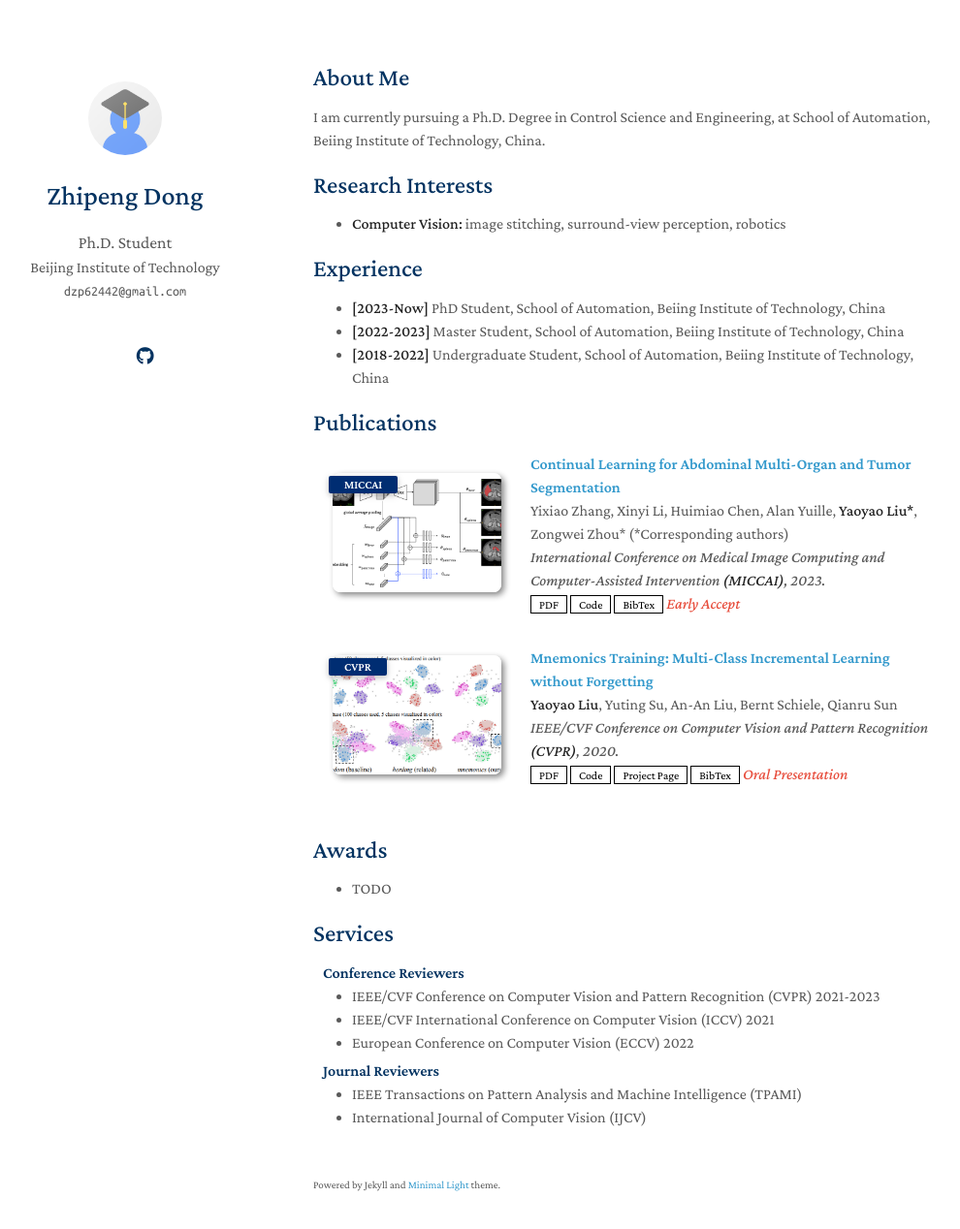
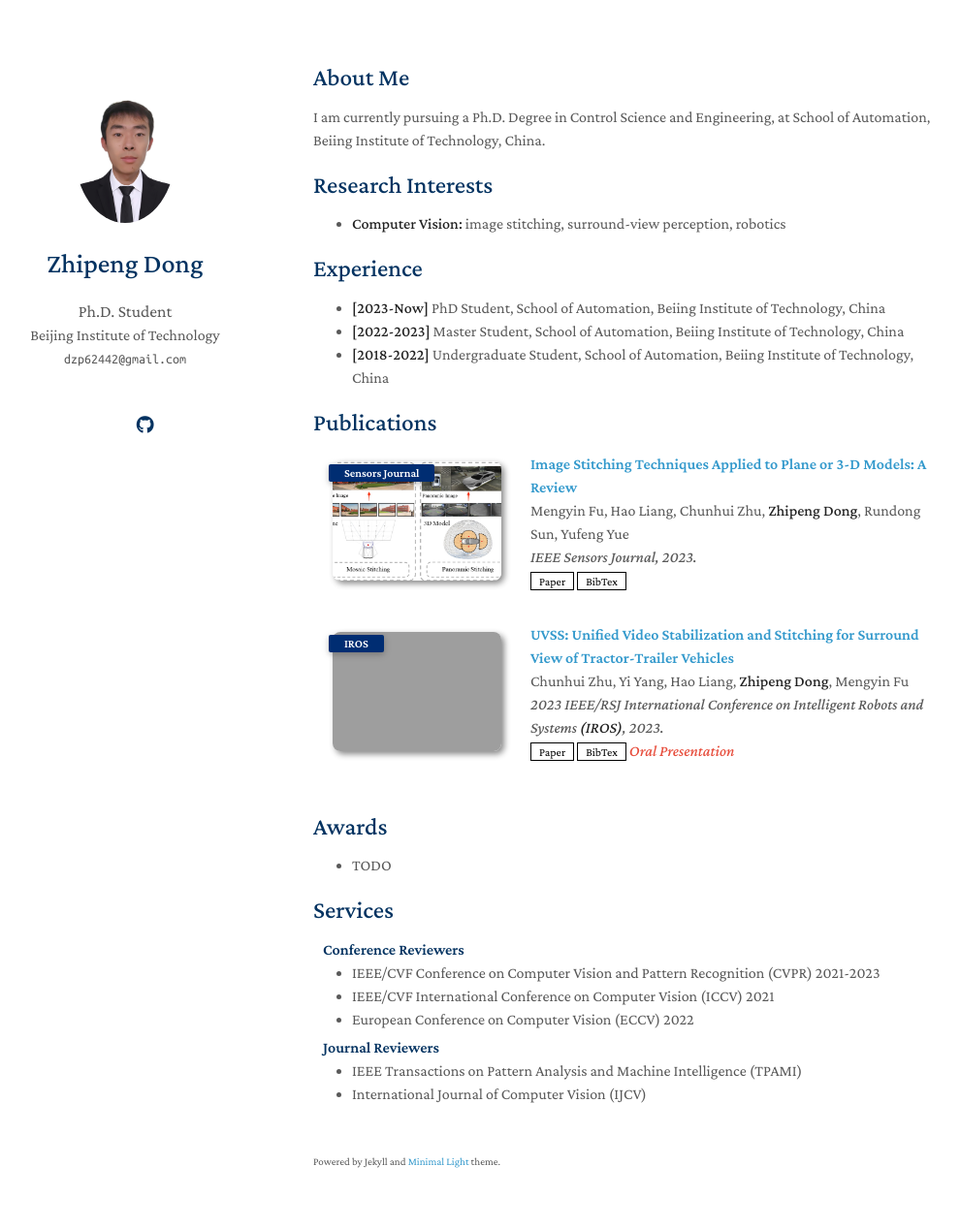
Before and after one commit to dzp62442/dzp62442.github.io, a Jekyll site: the page built from index.md, in a window 1280 px wide and 1303 px high. Shown: the top 1268 px of the window at 97% size, without its empty margins (147-1137 px from the left). Built offline with Jekyll 4.4.1, drawn with Linux system fonts in a browser that asks for light colours; a style sheet for code colours, icons or effects is not loaded; our own code applies the rules of GitHub Pages for plain Markdown files; grey boxes are pictures that could not be loaded.

Commit message:
init update

```diff
--- a/_config.yml
+++ b/_config.yml
@@ -20,7 +20,7 @@ github_link: https://github.com/dzp62442
 
 # Images (e.g., your profile picture and your website's favicon)
 # "favicon" and "favicon_dark" are used for the light and dark modes, respectively.
-avatar: ./assets/img/avatar.png
+avatar: ./assets/img/me.jpg
 favicon: ./assets/img/favicon.png
 favicon_dark: ./assets/img/favicon-dark.png
 
--- a/_data/publications.yml
+++ b/_data/publications.yml
@@ -1,22 +1,18 @@
 main:
 
-  - title: Continual Learning for Abdominal Multi-Organ and Tumor Segmentation
-    authors: Yixiao Zhang, Xinyi Li, Huimiao Chen, Alan Yuille, <strong>Yaoyao Liu*</strong>, Zongwei Zhou* (*Corresponding authors)
-    conference_short: MICCAI
-    conference: International Conference on Medical Image Computing and Computer-Assisted Intervention <strong>(MICCAI)</strong>, 2023.
-    pdf: https://arxiv.org/pdf/2306.00988.pdf
-    code: https://github.com/MrGiovanni/ContinualLearning
-    bibtex: https://bib.yliu.me/MICCAI23.txt
-    image: ./assets/img/teaser_example_2.png
-    notes: Early Accept
+  - title: "Image Stitching Techniques Applied to Plane or 3-D Models: A Review"
+    authors: Mengyin Fu, Hao Liang, Chunhui Zhu, <strong>Zhipeng Dong</strong>, Rundong Sun, Yufeng Yue
+    conference_short: Sensors Journal
+    conference:  IEEE Sensors Journal, 2023.
+    paper: https://ieeexplore.ieee.org/document/10064053/
+    bibtex: ./assets/files/survey_Sensors_Journal_23.bib
+    image: ./assets/img/publications/survey_Sensors_Journal_23.png
 
-  - title: "Mnemonics Training: Multi-Class Incremental Learning without Forgetting"
-    authors: <strong>Yaoyao Liu</strong>, Yuting Su, An-An Liu, Bernt Schiele, Qianru Sun
-    conference_short: CVPR
-    conference: IEEE/CVF Conference on Computer Vision and Pattern Recognition <strong>(CVPR)</strong>, 2020.
-    pdf: https://arxiv.org/pdf/2002.10211.pdf
-    code: https://github.com/yaoyao-liu/class-incremental-learning/tree/main/mnemonics-training
-    page: https://class-il.mpi-inf.mpg.de/mnemonics/
-    bibtex: https://class-il.mpi-inf.mpg.de/mnemonics/
+  - title: "UVSS: Unified Video Stabilization and Stitching for Surround View of Tractor-Trailer Vehicles"
+    authors: Chunhui Zhu, Yi Yang, Hao Liang, <strong>Zhipeng Dong</strong>, Mengyin Fu
+    conference_short: IROS
+    conference: 2023 IEEE/RSJ International Conference on Intelligent Robots and Systems <strong>(IROS)</strong>, 2023.
+    paper: https://ieeexplore.ieee.org/document/10064053/
+    bibtex: ./assets/files/UVSS_IROS_23.bib
     notes: Oral Presentation
-    image: ./assets/img/teaser_example.png
+    image: ./assets/img/publications/UVSS_IROS_23.png
--- a/_includes/publications.md
+++ b/_includes/publications.md
@@ -16,13 +16,13 @@
     {% endif %}
   </div>
   <div class="col-sm-9" style="position: relative;padding-right: 15px;padding-left: 20px;">
-      <div class="title"><a href="{{ link.pdf }}">{{ link.title }}</a></div>
+      <div class="title"><a href="{{ link.paper }}">{{ link.title }}</a></div>
       <div class="author">{{ link.authors }}</div>
       <div class="periodical"><em>{{ link.conference }}</em>
       </div>
     <div class="links">
-      {% if link.pdf %}
-      <a href="{{ link.pdf }}" class="btn btn-sm z-depth-0" role="button" target="_blank" style="font-size:12px;">PDF</a>
+      {% if link.paper %}
+      <a href="{{ link.paper }}" class="btn btn-sm z-depth-0" role="button" target="_blank" style="font-size:12px;">Paper</a>
       {% endif %}
       {% if link.code %}
       <a href="{{ link.code }}" class="btn btn-sm z-depth-0" role="button" target="_blank" style="font-size:12px;">Code</a>
--- /dev/null
+++ b/assets/files/UVSS_IROS_23.bib
@@ -0,0 +1,10 @@
+@INPROCEEDINGS{10342264,
+  author={Zhu, Chunhui and Yang, Yi and Liang, Hao and Dong, Zhipeng and Fu, Mengyin},
+  booktitle={2023 IEEE/RSJ International Conference on Intelligent Robots and Systems (IROS)},
+  title={UVSS: Unified Video Stabilization and Stitching for Surround View of Tractor-Trailer Vehicles},
+  year={2023},
+  volume={},
+  number={},
+  pages={9014-9020},
+  keywords={Vibrations;Robot vision systems;Parallel processing;Cameras;Rendering (computer graphics);Robustness;Sensors},
+  doi={10.1109/IROS55552.2023.10342264}}
--- /dev/null
+++ b/assets/files/survey_Sensors_Journal_23.bib
@@ -0,0 +1,10 @@
+@ARTICLE{10064053,
+  author={Fu, Mengyin and Liang, Hao and Zhu, Chunhui and Dong, Zhipeng and Sun, Rundong and Yue, Yufeng and Yang, Yi},
+  journal={IEEE Sensors Journal},
+  title={Image Stitching Techniques Applied to Plane or 3-D Models: A Review},
+  year={2023},
+  volume={23},
+  number={8},
+  pages={8060-8079},
+  keywords={Cameras;Image stitching;Pipelines;Sensors;Light fields;Bibliographies;Systematics;Geometric correction;image models;image stitching;reconstruction;registration},
+  doi={10.1109/JSEN.2023.3251661}}
```
Also changed, not shown: assets/img/me.jpg (added), assets/img/publications/survey_Sensors_Journal_23.png (added), assets/img/teaser_example.png (deleted), assets/img/teaser_example_2.png (deleted), 1 other file.
